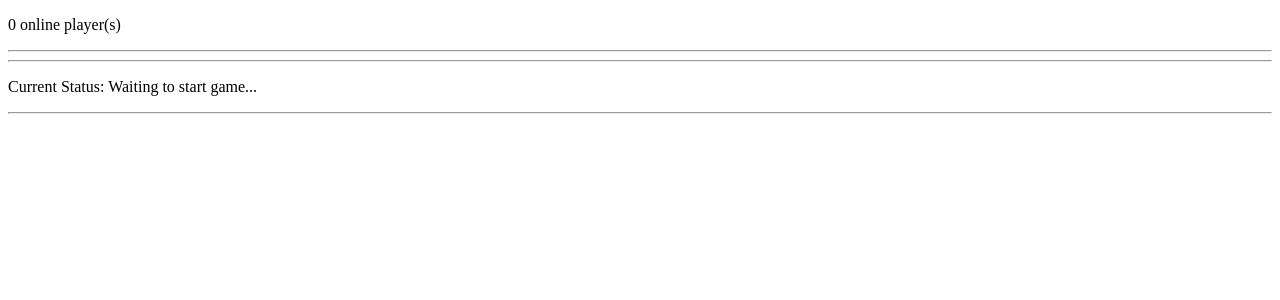
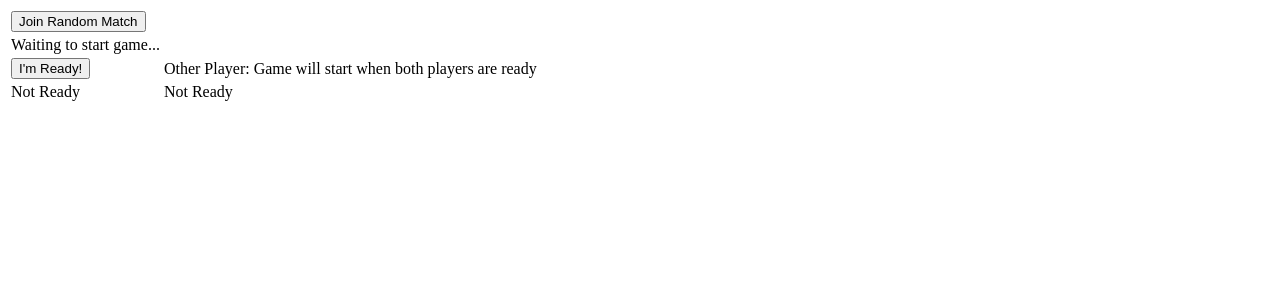
Before and after one commit to shade219/guessbot, a Flask app: page /game in a window 1280 px wide. Shown: the top 300 px of the page. Run offline with Flask 2, Linux system fonts and the light colour scheme; some libraries are stand-ins or nearby versions.

Commit message:
switched to auto matchmaking design

```diff
--- a/static/game.js
+++ b/static/game.js
@@ -16,6 +16,11 @@ var app = new Vue({
     otherPlayerChannel: {},
     playerType: 0,
     otherPlayerType: 0,
+    canReady: 0,
+    ready: 0,
+    otherReady: 0,
+    readyDisplay: 'Not Ready',
+    otherReadyDisplay: 'Not Ready',
     round: 0,
     score: 0,
     isTurn: 0,
@@ -64,27 +69,22 @@ var app = new Vue({
     },
     listeners: function () {
       this.pusher.bind('client-' + this.username, (message) => {
-        if (confirm("Do you want to start a game with " + message)) {
         this.otherPlayerName = message
+        this.Status = "Connecting to other player..."
         this.playerType = this.getRndInteger(1,3)
         this.otherPlayerType = this.playerType === 1 ? 2 : 1
         this.otherPlayerChannel = this.pusher.subscribe('private-' + this.otherPlayerName)
         this.otherPlayerChannel.bind('pusher:subscription_succeeded', () => {
           this.otherPlayerChannel.trigger('client-game-started', {name:this.username, ptype:this.otherPlayerType, otype:this.playerType})
         })
-          this.startGame(message)
-        } else {
-          this.otherPlayerChannel = this.pusher.subscribe('private-' + message)
-          this.otherPlayerChannel.bind('pusher:subscription_succeeded', () => {
-            this.otherPlayerChannel.trigger('client-game-declined', "")
-          })
-          this.gameDeclined()
-        }
+        this.canReady = 1
+        this.status = "Waiting for players to ready"
       })
       this.myChannel.bind('client-game-started', (message) => {
         this.playerType = message.ptype
         this.otherPlayerType = message.otype
-        this.startGame(message.name)
+        this.canReady = 1
+        this.status = "Waiting for players to ready"
       })
       this.myChannel.bind('client-game-declined', () => {
         this.status = "Game declined"
@@ -95,16 +95,32 @@ var app = new Vue({
       this.myChannel.bind('client-bot-turn', (message) => {
         this.botTurn(message)
       })
+      this.myChannel.bind('client-ready', (rdy) => {
+        this.otherReady = 1
+        this.otherReadyDisplay = "Ready!"
+      })
+      this.myChannel.bind('client-start', (rdy) => {
+        this.startGame()
+      })
     },
-    choosePlayer: function (e) {
-      this.otherPlayerName = e.target.innerText
+    choosePlayer: function() {
+      var matchFound = false
+      while(!matchFound){
+        if(this.connectedPlayers.length>0){
+          matchFound = true
+          this.status = "Connecting to other player..."
+          var temp = this.getRndInteger(0,this.connectedPlayers.length)
+          this.otherPlayerName = this.connectedPlayers[temp]
           this.otherPlayerChannel = this.pusher.subscribe('private-' + this.otherPlayerName)
           this.otherPlayerChannel.bind('pusher:subscription_succeeded', () => {
             this.otherPlayerChannel.trigger('client-' + this.otherPlayerName, this.username)
           });
+        }
+      }
     },
-    startGame: function (name) {
-      this.status = "Game started with " + name
+    startGame: function() {
+      this.status = "Game started with " + this.otherPlayerName
+      this.$refs.matchmakingScreen.classList.add('invisible');
       this.round = 1;
       this.$refs.scoreboard.classList.remove('invisible');
       if(this.playerType === 1){
@@ -117,6 +133,18 @@ var app = new Vue({
     },
     gameDeclined: function() {
       this.status = "Game declined"
+    },
+    setReady: function() {
+      if(this.canReady === 1){
+        this.ready = 1
+        this.readyDisplay = "Ready!"
+        if(this.otherReady === 0){
+          this.otherPlayerChannel.trigger("client-ready", {rdy:this.ready})
+        } else {
+          this.startGame()
+          this.otherPlayerChannel.trigger("client-start", {rdy:this.ready})
+        }
+      }
     },
     getRndInteger: function(min, max) {
       return Math.floor(Math.random() * (max - min)) + min;
@@ -239,7 +267,7 @@ var app = new Vue({
         if(this.correctCount > 2) {
           this.question = "YOU LOSE!"
         } else {
-          this.Question = "YOU WIN!"
+          this.question = "YOU WIN!"
         }
       }
     },
--- a/templates/game.html
+++ b/templates/game.html
@@ -9,6 +9,7 @@
 </head>
 <body>
   <div id="app">
+    <!--
     <p> {% raw %} {{ players }} {% endraw %} online player(s) </p>
     <hr>
     <li v-for="member in connectedPlayers" @click="choosePlayer">
@@ -17,6 +18,26 @@
     <hr>
     <p> Current Status: {% raw %} {{ status }} {% endraw %} </p>
     <hr>
+  -->
+    <div ref="matchmakingScreen">
+      <table>
+        <tr>
+          <td><button v-on:click="choosePlayer" type="button" name="matchmakingbtn" ref="matchmakingbtn">Join Random Match</button></td>
+        </tr>
+        <tr>
+          <td>{% raw %}{{ status }}{% endraw %}</td>
+        </tr>
+        <tr>
+          <td><button v-on:click="setReady" type="button" name="readybtn" ref="readybtn">I'm Ready!</button></td>
+          <td>Other Player:</td>
+          <td>Game will start when both players are ready</td>
+        </tr>
+        <tr>
+          <td>{% raw %}{{ readyDisplay }}{% endraw %}</td>
+          <td>{% raw %}{{ otherReadyDisplay }}{% endraw %}</td>
+        </tr>
+      </table>
+    </div>
     <br>
     <div class="invisible" ref="scoreboard">
       <table>
```
Lines whose indentation alone changed are shown as unchanged.
